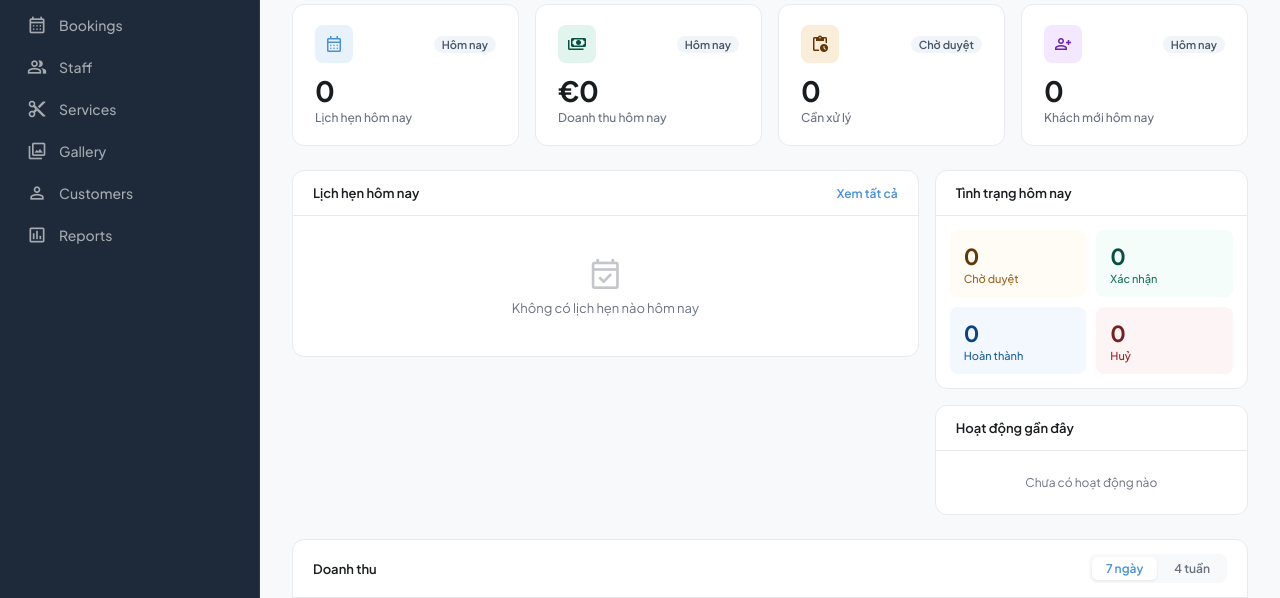
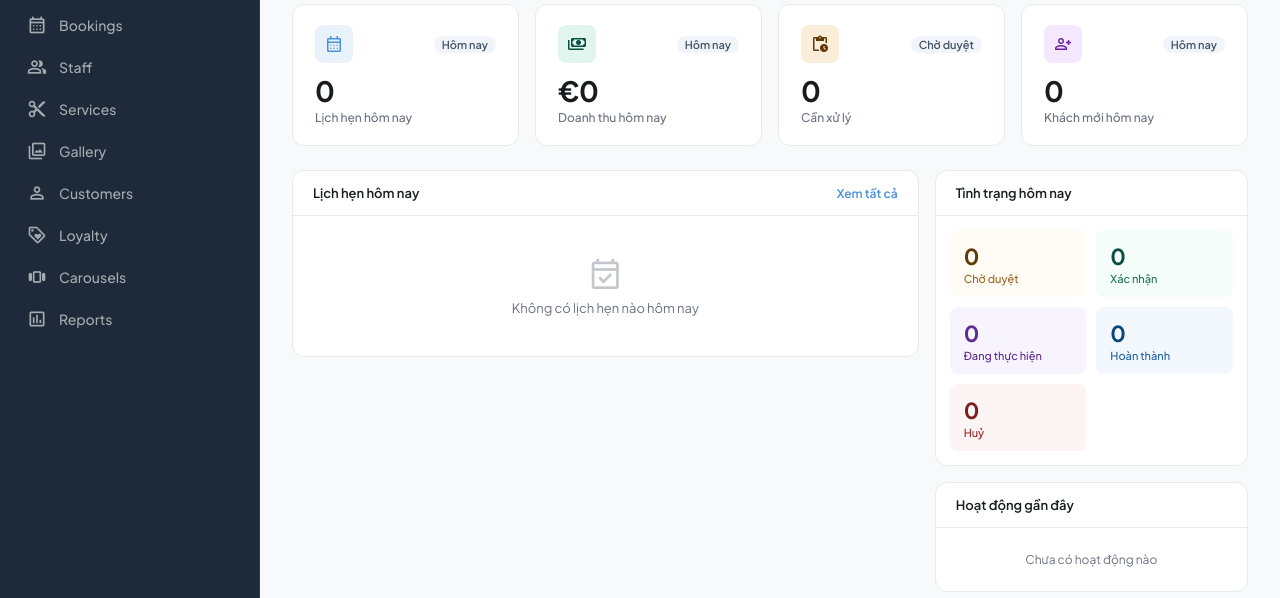
Before and after one commit to zidan2506/Nail_website, a Flask app: template app/templates/admin/admin_dashboard.html in a window 1280 px wide. Shown: the part 148-746 px from the top of the page. Run offline with Flask 3, Linux system fonts and the light colour scheme; the template is opened without the code that fills it, so the values that code supplies are empty; some libraries are stand-ins or nearby versions.

Commit message:
Update admin side

```diff
--- a/app/templates/admin/admin_base.html
+++ b/app/templates/admin/admin_base.html
@@ -419,6 +419,16 @@ body {
             <span class="material-symbols-outlined">person</span>
             Customers
         </a>
+        <a href="{{ url_for('main.admin_loyalty') }}"
+           class="adm-nav-item {% if request.endpoint == 'main.admin_loyalty' %}adm-nav-item--active{% endif %}">
+            <span class="material-symbols-outlined">loyalty</span>
+            Loyalty
+        </a>
+        <a href="{{ url_for('main.admin_carousels') }}"
+           class="adm-nav-item {% if request.endpoint == 'main.admin_carousels' %}adm-nav-item--active{% endif %}">
+            <span class="material-symbols-outlined">view_carousel</span>
+            Carousels
+        </a>
         <a href="{{ url_for('main.admin_reports') }}"
            class="adm-nav-item {% if request.endpoint == 'main.admin_reports' %}adm-nav-item--active{% endif %}">
             <span class="material-symbols-outlined">assessment</span>
--- a/app/templates/admin/admin_customers.html
+++ b/app/templates/admin/admin_customers.html
@@ -758,6 +758,9 @@
 .cu-b-pill--cancelled  { background: #FCEBEB; color: #791F1F; }
 .cu-b-pill--cancelled::before { background: #E24B4A; }
 
+.cu-b-pill--no-show    { background: #F5E6E6; color: #6B2C2C; }
+.cu-b-pill--no-show::before { background: #9B4444; }
+
 .cu-empty-mini {
     padding: 16px;
     text-align: center;
@@ -1460,7 +1463,8 @@ const CU_STATUS_LABELS = {
     confirmed: 'Đã xác nhận',
     'in-progress': 'Đang thực hiện',
     done: 'Hoàn thành',
-    cancelled: 'Đã hủy'
+    cancelled: 'Đã hủy',
+    'no-show': 'Không đến'
 };
 
 const CU_ROUTES = {
--- a/app/templates/admin/admin_dashboard.html
+++ b/app/templates/admin/admin_dashboard.html
@@ -134,18 +147,21 @@
 }
 .db-status-box__count { font-size: 22px; font-weight: 700; letter-spacing: -0.5px; }
 .db-status-box__label { font-size: 11px; font-weight: 500; }
-.db-status-box--pending   { background: #fffbf5; }
-.db-status-box--confirmed { background: #f4fdf9; }
-.db-status-box--completed { background: #f3f8fe; }
-.db-status-box--cancelled { background: #fdf5f5; }
-.db-status-box--pending   .db-status-box__count { color: #633806; }
-.db-status-box--confirmed .db-status-box__count { color: #085041; }
-.db-status-box--completed .db-status-box__count { color: #0C447C; }
-.db-status-box--cancelled .db-status-box__count { color: #791F1F; }
-.db-status-box--pending   .db-status-box__label { color: #9a6420; }
-.db-status-box--confirmed .db-status-box__label { color: #1d7555; }
-.db-status-box--completed .db-status-box__label { color: #1e60a0; }
-.db-status-box--cancelled .db-status-box__label { color: #9b2020; }
+.db-status-box--pending      { background: #fffbf5; }
+.db-status-box--confirmed    { background: #f4fdf9; }
+.db-status-box--in-progress  { background: #f7f4fd; }
+.db-status-box--done         { background: #f3f8fe; }
+.db-status-box--cancelled    { background: #fdf5f5; }
+.db-status-box--pending      .db-status-box__count { color: #633806; }
+.db-status-box--confirmed    .db-status-box__count { color: #085041; }
+.db-status-box--in-progress  .db-status-box__count { color: #5C2D91; }
+.db-status-box--done         .db-status-box__count { color: #0C447C; }
+.db-status-box--cancelled    .db-status-box__count { color: #791F1F; }
+.db-status-box--pending      .db-status-box__label { color: #9a6420; }
+.db-status-box--confirmed    .db-status-box__label { color: #1d7555; }
+.db-status-box--in-progress  .db-status-box__label { color: #5C2D91; }
+.db-status-box--done         .db-status-box__label { color: #1e60a0; }
+.db-status-box--cancelled    .db-status-box__label { color: #9b2020; }
 
 /* ── Activity Feed ── */
 .db-activity-list { display: flex; flex-direction: column; }
@@ -264,6 +280,16 @@
    - revenue_chart    : dict — keys: week (list {label,value}), month (list {label,value})
    ════════════════════════════════════════════════ #}
 
+{# ── Status display mapping — same convention as admin_bookings.html — decoupled from internal enum values ── #}
+{% set STATUS_LABELS = {
+    'pending':     'Chờ xác nhận',
+    'confirmed':   'Đã xác nhận',
+    'in-progress': 'Đang thực hiện',
+    'done':        'Hoàn thành',
+    'cancelled':   'Đã hủy',
+    'no-show':     'Không đến'
+} %}
+
 <div class="db-page">
 
   {# ── 1. PAGE HEADER ── #}
@@ -418,8 +445,12 @@
             <span class="db-status-box__count">{{ cnt_confirmed }}</span>
             <span class="db-status-box__label">Xác nhận</span>
           </div>
-          <div class="db-status-box db-status-box--completed">
-            <span class="db-status-box__count">{{ cnt_completed }}</span>
+          <div class="db-status-box db-status-box--in-progress">
+            <span class="db-status-box__count">{{ cnt_in_progress }}</span>
+            <span class="db-status-box__label">Đang thực hiện</span>
+          </div>
+          <div class="db-status-box db-status-box--done">
+            <span class="db-status-box__count">{{ cnt_done }}</span>
             <span class="db-status-box__label">Hoàn thành</span>
           </div>
           <div class="db-status-box db-status-box--cancelled">
@@ -516,12 +542,7 @@
     </div>
 
     {# Col 2: Loyalty top customers #}
-    {# TODO: add top_loyalty to admin_dashboard route #}
-    {# Query: SELECT c.full_name, mt.name AS tier_name, COALESCE(SUM(lpl.points),0) AS total_points #}
-    {#        FROM loyalty_points_log lpl JOIN customers c ON c.id=lpl.customer_id #}
-    {#        LEFT JOIN customer_memberships cm ON cm.customer_id=c.id AND cm.is_active=1 #}
-    {#        LEFT JOIN membership_tiers mt ON mt.id=cm.tier_id #}
-    {#        GROUP BY lpl.customer_id HAVING total_points > 0 ORDER BY total_points DESC LIMIT 5 #}
+    {# top_loyalty: get_admin_top_loyalty(limit=5) — all-time net points, not month-scoped #}
     <div class="db-card">
       <div class="db-card__head">
         <span class="db-card__title">Khách hàng thân thiết</span>
@@ -547,10 +568,7 @@
     </div>
 
     {# Col 3: New members this month #}
-    {# TODO: add new_members to admin_dashboard route #}
-    {# Query: SELECT full_name, email, DATE(created_at) AS joined_date FROM customers #}
-    {#        WHERE strftime('%Y-%m', created_at) = strftime('%Y-%m', 'now') #}
-    {#        ORDER BY created_at DESC LIMIT 8 #}
+    {# new_members: get_admin_new_members(this_month_str, limit=8), joined_date formatted in the route #}
     <div class="db-card">
       <div class="db-card__head">
         <span class="db-card__title">Khách mới tháng này</span>
```
Also changed, not shown: other parts of app/templates/admin/admin_dashboard.html (+28 -19 lines), app/templates/admin/admin_bookings.html (+14 -3 lines).
